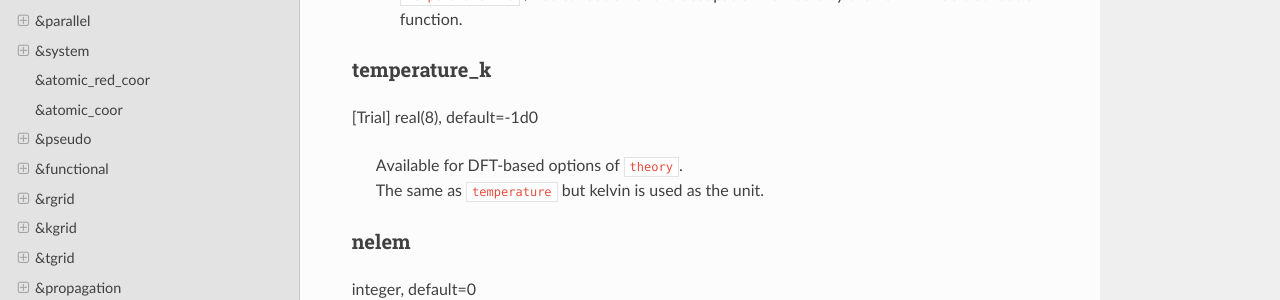
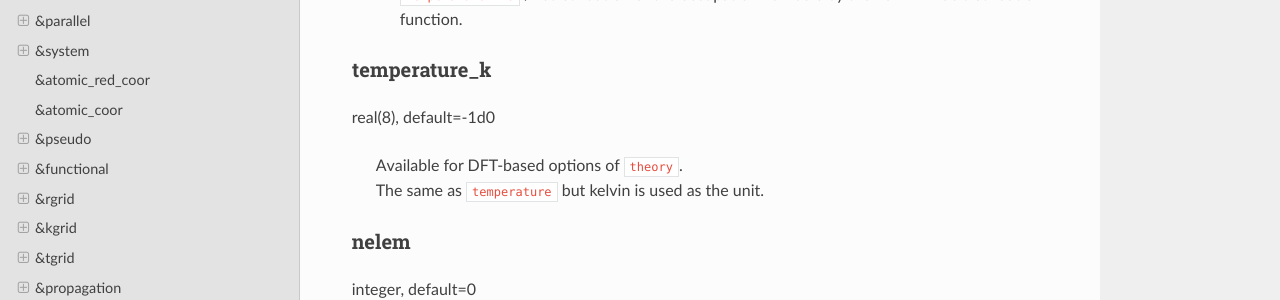
Before and after one commit to SALMON-TDDFT/SALMON-DOCS, a Sphinx documentation site: the page built from source/input_keyword_list.rst, in a window 1280 px wide and 900 px high, scrolled down 9491 px. Shown: the part 150-450 px from the top of the window. Built offline with Sphinx 7.4.7 and the Read the Docs theme 2.0.0, drawn with Linux system fonts in a browser that asks for light colours; formulas are drawn with MathJax 3.

Commit message:
Update input_keyword_list.rst

```diff
--- a/source/input_keyword_list.rst
+++ b/source/input_keyword_list.rst
@@ -474,7 +474,7 @@
 temperature_k
 ^^^^^^^^^^^^^
 
-[Trial] real(8), default=-1d0
+real(8), default=-1d0
 
    | Available for DFT-based options of ``theory``.
    | The same as ``temperature`` but kelvin is used as the unit.
@@ -2490,6 +2490,7 @@
 .. _yn_out_dns_trans:
 
 yn_out_dns_trans
+^^^^^^^^^^^^^^^^
 
 [currently not available] character default='n'
 
@@ -2499,7 +2500,7 @@
    |   ``'y'`` / enable
    |   ``'n'`` / disable
 
-.. out_dns_trans_energy:
+.. _out_dns_trans_energy:
 
 out_dns_trans_energy
 ^^^^^^^^^^^^^^^^^^^^
```
